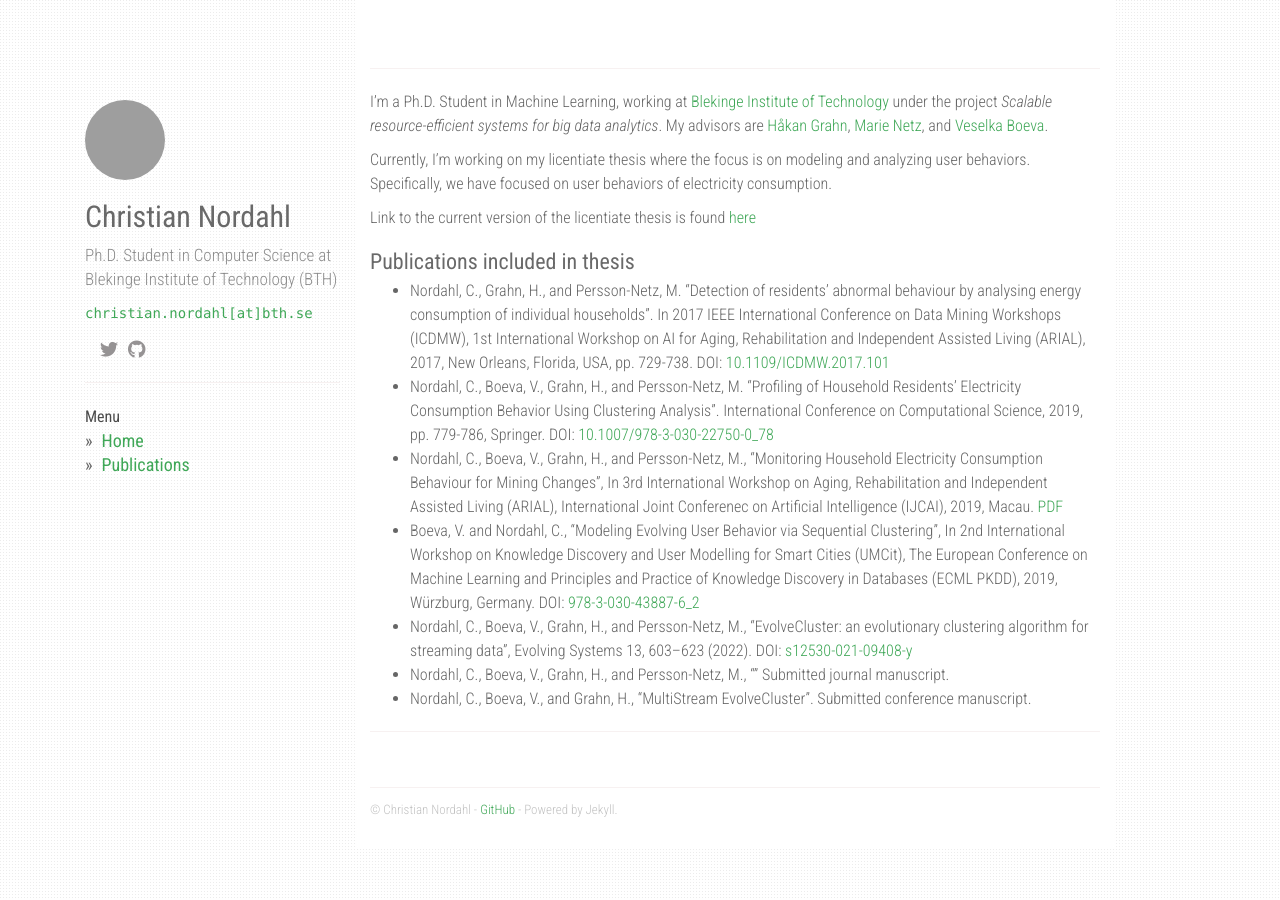
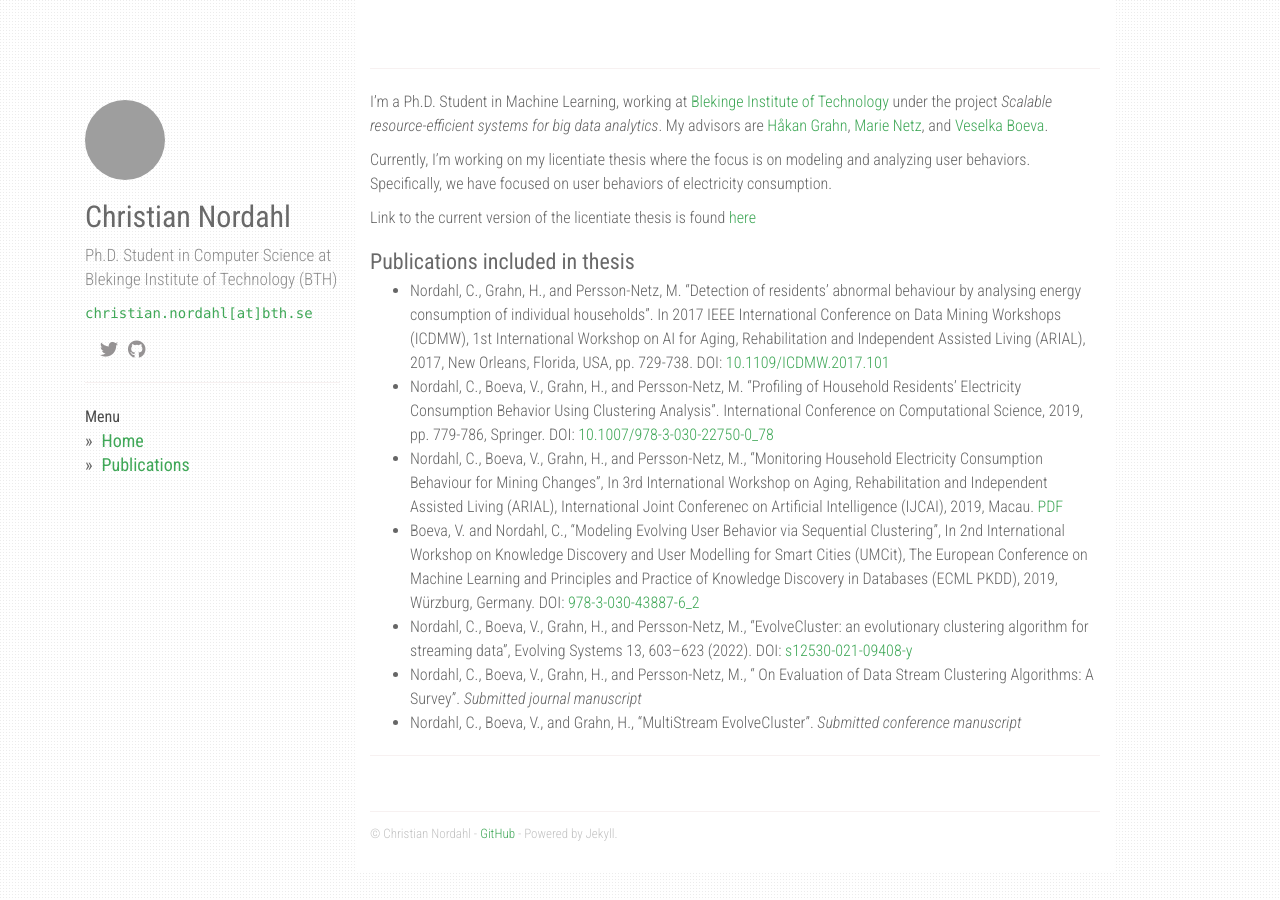
Before and after one commit to christiannordahl/christiannordahl.github.io, a Jekyll site: the page built from index.md, in a window 1280 px wide. Built offline with Jekyll 4.4.1, drawn with Linux system fonts in a browser that asks for light colours; nearby versions of some CDN libraries; a style sheet for code colours, icons or effects is not loaded; grey boxes are pictures that could not be loaded.

Commit message:
Updated publications

```diff
--- a/index.md
+++ b/index.md
@@ -21,8 +21,8 @@ Link to the current version of the licentiate thesis is found [here](http://urn.
 * Nordahl, C., Boeva, V., Grahn, H., and Persson-Netz, M., "Monitoring Household Electricity Consumption Behaviour for Mining Changes", In 3rd International Workshop on Aging, Rehabilitation and Independent Assisted Living (ARIAL), International Joint Conferenec on Artificial Intelligence (IJCAI), 2019, Macau. [PDF](http://www.diva-portal.org/smash/record.jsf?pid=diva2:1350711)
 * Boeva, V. and Nordahl, C., "Modeling Evolving User Behavior via Sequential Clustering", In 2nd International Workshop on Knowledge Discovery and User Modelling for Smart Cities (UMCit), The European Conference on Machine Learning and Principles and Practice of Knowledge Discovery in Databases (ECML PKDD), 2019, Würzburg, Germany. DOI: [978-3-030-43887-6_2](https://doi.org/10.1007/978-3-030-43887-6_2)
 * Nordahl, C., Boeva, V., Grahn, H., and Persson-Netz, M., "EvolveCluster: an evolutionary clustering algorithm for streaming data", Evolving Systems 13, 603–623 (2022). DOI: [s12530-021-09408-y](https://doi.org/10.1007/s12530-021-09408-y)
-* Nordahl, C., Boeva, V., Grahn, H., and Persson-Netz, M., "" Submitted journal manuscript.
-* Nordahl, C., Boeva, V., and Grahn, H., "MultiStream EvolveCluster". Submitted conference manuscript.
+* Nordahl, C., Boeva, V., Grahn, H., and Persson-Netz, M., " On Evaluation of Data Stream Clustering Algorithms: A Survey". *Submitted journal manuscript*
+* Nordahl, C., Boeva, V., and Grahn, H., "MultiStream EvolveCluster". *Submitted conference manuscript*
 
 ---
 
```
